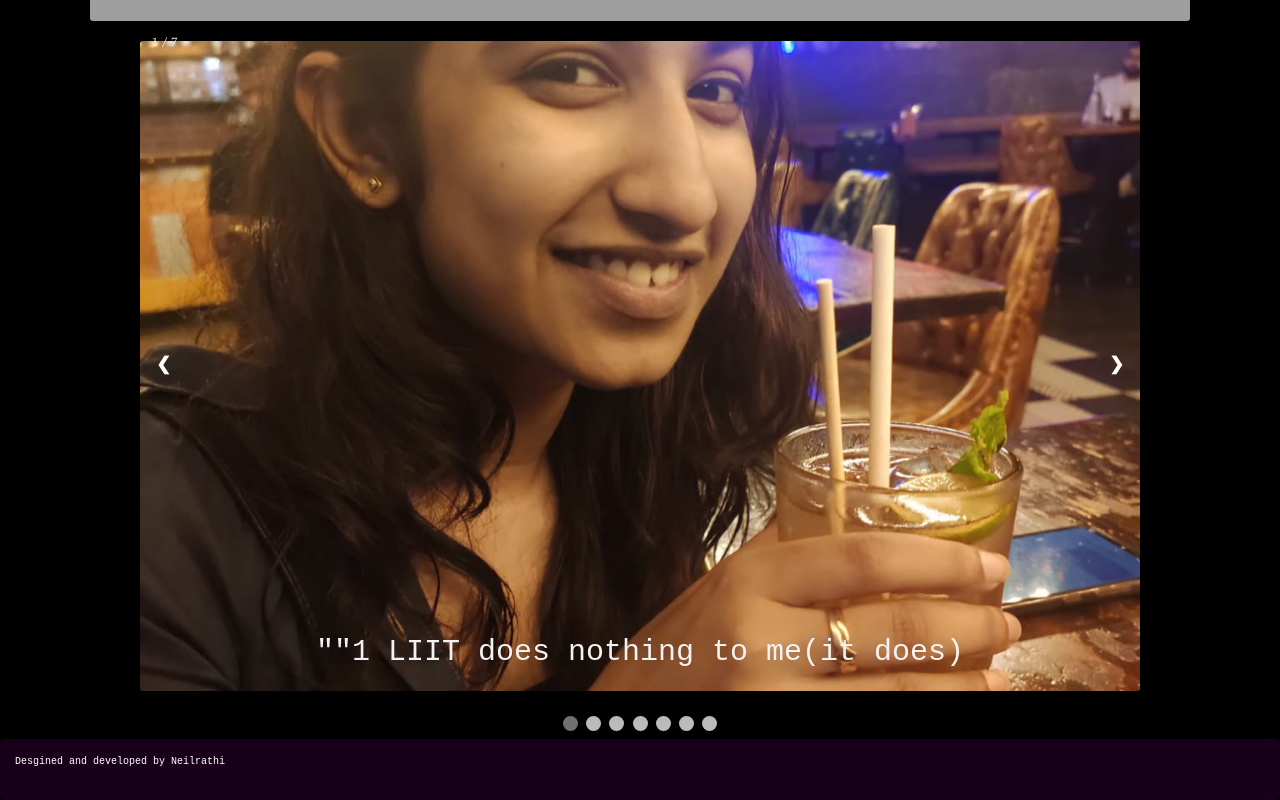
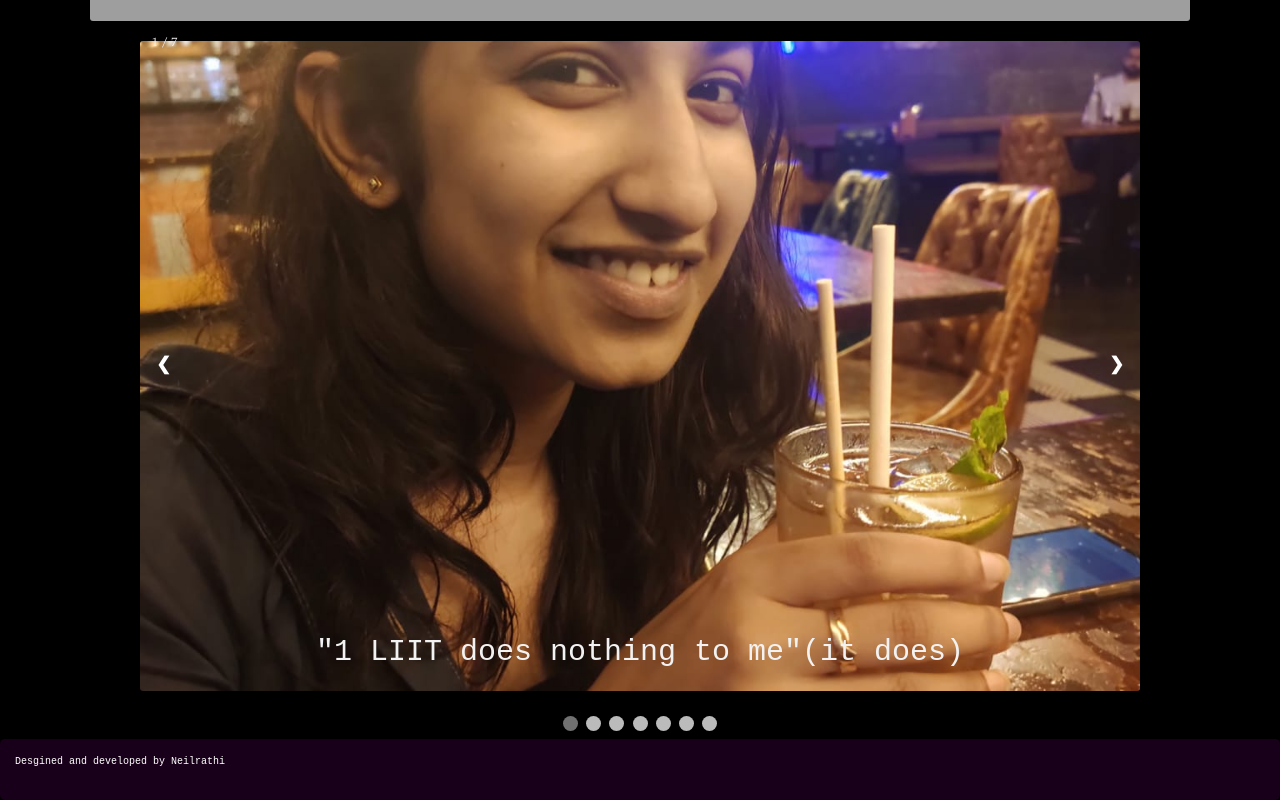
Before and after one commit to neilrathi17/SunshineAndes, a plain HTML site: page index.html in a window 1280 px wide. Shown: the part 4959-5759 px from the top of the page. Drawn offline with nearby package versions, Linux system fonts and the light colour scheme; grey boxes are pictures that could not be loaded; a web font is replaced by a local one.

Commit message:
grammar changes

```diff
--- a/index.html
+++ b/index.html
@@ -133,7 +133,7 @@
     <div class="mySlides ">
       <div class="numbertext">1 / 7</div>
       <img class="carimg" src="assets/liit.jpeg" style="width:100%">
-      <div class="text">""1 LIIT does nothing to me(it does)</div>
+      <div class="text">"1 LIIT does nothing to me"(it does)</div>
     </div>
 
     <div  class="mySlides ">
```
